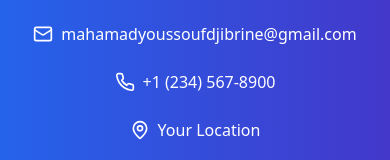
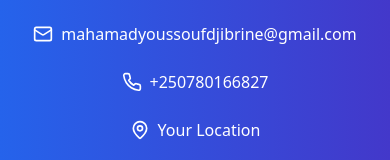
Before and after one commit to MahamadYoussoufDjibrine/captivating-work-vista, a React (Vite) app: page / in a window 390 px wide. Shown: the part 5468-5628 px from the top of the page. Built offline with nearby package versions, Linux system fonts and the light colour scheme.

Commit message:
Add contact information
Update contact section with email and phone number.

```diff
--- a/src/pages/Index.tsx
+++ b/src/pages/Index.tsx
@@ -260,7 +260,7 @@ const Index = () => {
             </div>
             <div className="flex items-center gap-2">
               <Phone className="w-5 h-5" />
-              <span>+1 (234) 567-8900</span>
+              <span>+250780166827</span>
             </div>
             <div className="flex items-center gap-2">
               <MapPin className="w-5 h-5" />
```
